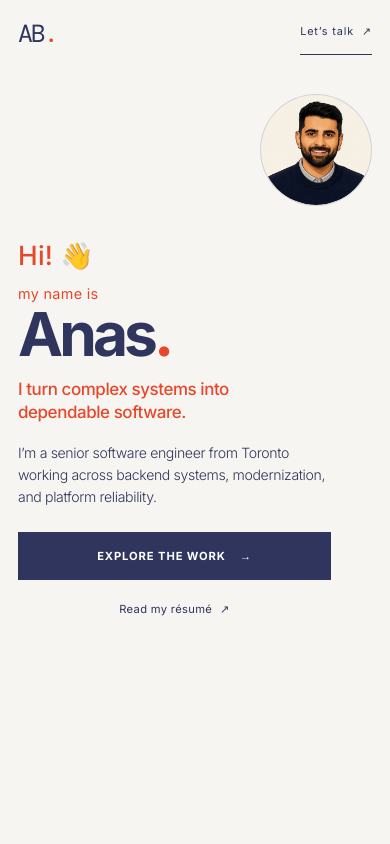
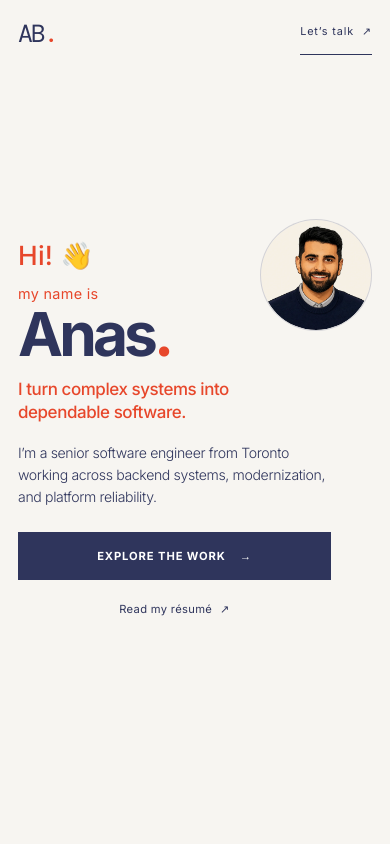
Before and after one commit to anas2ab/portfoliowebsite, a React (Vite) app: page / in a window 390 px wide. Shown: the top 844 px of the page. Built offline with nearby package versions, Linux system fonts and the light colour scheme; a web font is replaced by a local one.

Commit message:
improved styling on mobile

```diff
--- a/src/styles.css
+++ b/src/styles.css
@@ -1319,7 +1319,7 @@ body { background: var(--surface); color: var(--ink); font-family: var(--sans);
   }
   .hero-portrait {
     display: block;
-    top: 94px;
+    top: clamp(190px, 26svh, 240px);
     right: 18px;
     left: auto;
     width: 112px;
```
